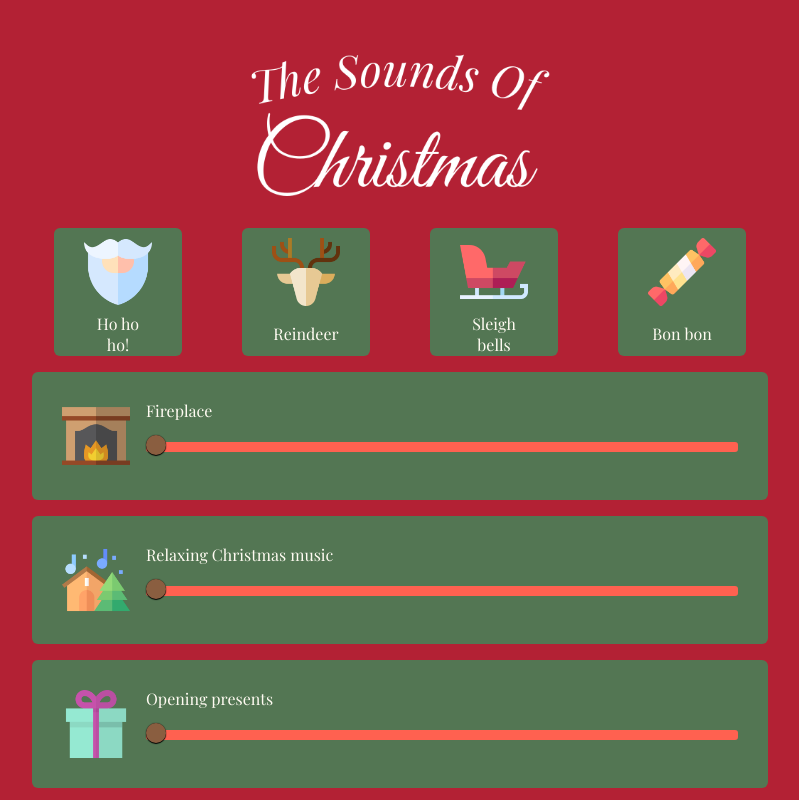
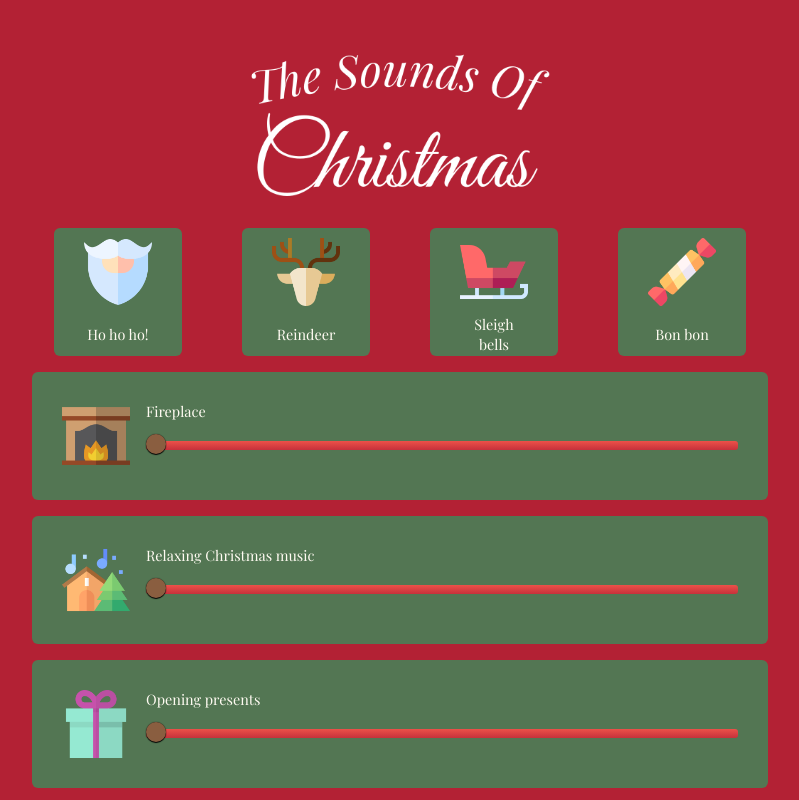
Before and after one commit to jaythomason-projects/Christmas-Sounds, a React (Vite) app: page / in a window 1280 px wide. Shown: the top 800 px of the page, without its empty margins (240-1039 px from the left). Built offline with nearby package versions, Linux system fonts and the light colour scheme; no server answers.

Commit message:
refactor: updated desc font size, colour changes Made sound description font smaller. Updated input slider colour

```diff
--- a/src/index.css
+++ b/src/index.css
@@ -1,7 +1,6 @@
 :root {
-  /* --background-body:linear-gradient(to bottom, #b32134 0%, #ff6150 200%);  */
   --background-body: #b32134;
-  --background: #ff6150;
+  --background: linear-gradient(to top, #b32134 -50%, #ff6150 150%);
   --background-alt: #c97a7e;
   --selection: #537653;
   --text-main: #fffbf2;
--- a/src/scss/components/_Soundboard.scss
+++ b/src/scss/components/_Soundboard.scss
@@ -33,4 +33,5 @@ $sound-size: 8em;
     box-sizing: border-box;
     overflow: hidden;
     text-overflow: ellipsis;
+    font-size: 0.9em;
 }
```
